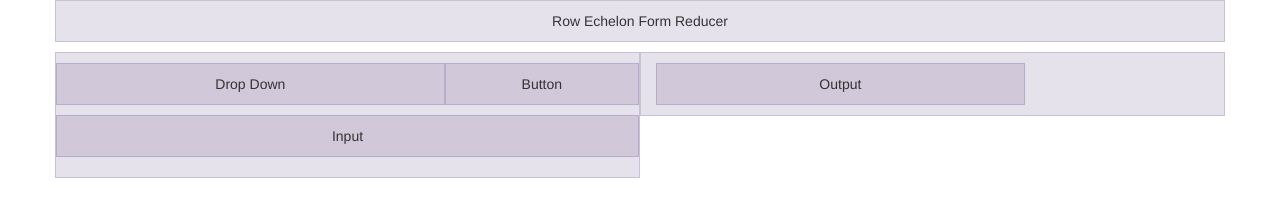
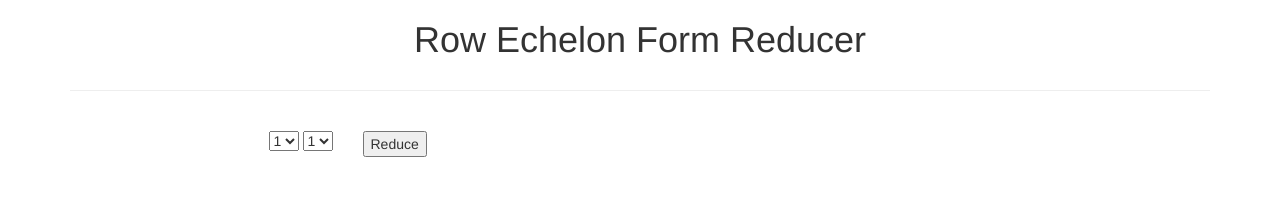
Before and after one commit to cwright11/CS-460, a plain HTML site: page HW 2/index.html in a window 1280 px wide. Drawn offline with nearby package versions, Linux system fonts and the light colour scheme.

Commit message:
Inputs complete

```diff
--- a/HW 2/index.html
+++ b/HW 2/index.html
@@ -23,23 +23,90 @@
 </head>
 <body>
     <div class="container">
+
+       <!-- Top Title -->
         <div class="row">
-            <div class="col-xs-12">Row Echelon Form Reducer</div>
+            <div class="col-xs-12"><h1 class="title">Row Echelon Form Reducer</h1></div>
         </div>
+
+        <!-- Bar under title and space after bar -->
+        <hr><br>
+
+        <!-- Drop Downs, Button, Matrix Input -->
         <div class="row">
             <div class="col-sm-6">
+
+               <!-- Drop Downs, Button -->
                 <div class="row">
-                    <div class="col-xs-8">Drop Down</div>
-                    <div class="col-xs-4">Button</div>
+
+                   <!-- Drop Down - Matrix Size Inputs -->
+                    <div class="col-xs-6 dropdown">
+                        <select onchange="makeInputMatrix()" id="mIn">
+                            <option>1</option>
+                            <option>2</option>
+                            <option>3</option>
+                            <option>4</option>
+                            <option>5</option>
+                        </select>
+                        <select onchange="makeInputMatrix()" id="nIn">
+                            <option>1</option>
+                            <option>2</option>
+                            <option>3</option>
+                            <option>4</option>
+                            <option>5</option>
+                        </select>
+                    </div>
+
+                    <!-- Start Button -->
+                    <div class="col-xs-6 button">
+                        <button onclick="test()" id="btn" class="button">Reduce</button>
+                    </div>
                 </div>
+                <br>
+                <!-- Matrix Input -->
                 <div class="row">
-                    <div class="col-xs-12">Input</div>
+                   <div class="col-xs-2"></div>
+                    <div id="matrixIn" class="col-xs-8"></div>
                 </div>
             </div>
+
+            <!-- Row Reducitons Output -->
             <div class="col-sm-6">
-                <div class="col-sm-8">Output</div>
+                <div id="output" class="col-sm-8"></div>
             </div>
         </div>
     </div>
+
+    <!-- JS+JQ Scripts -->
+    <script src="https://ajax.googleapis.com/ajax/libs/jquery/1.12.4/jquery.min.js"></script>
+    <script>
+        function test(){
+            $("#output").append("<b>Appended text</b>");
+        }
+
+        function makeInputMatrix(){
+
+            if(document.getElementById("table") != null){
+                var element = document.getElementById("table");
+                element.parentNode.removeChild(element);
+            }
+
+
+            var codeStr = '<table id="table"><tbody>';
+            var m = document.getElementById("mIn");
+            var m = m.options[m.selectedIndex].text;
+            var n = document.getElementById("nIn");
+            var n = n.options[n.selectedIndex].text;
+            for(i = 0; i<m; i++){
+                codeStr += "<tr>";
+                for(j = 0; j<n; j++){
+                    codeStr += '<td><input type="text" class="lhIn"></td>';
+                }
+                codeStr += '<td><input type="text" class="rhIn"></td></tr>';
+            }
+            codeStr += '</tbody></table>';
+            $("#matrixIn").append(codeStr);
+        }
+    </script>
 </body>
 </html>
--- a/HW 2/styles.css
+++ b/HW 2/styles.css
@@ -1,12 +1,35 @@
-.row {
-    text-align: center;
-    margin-bottom: 1rem;
+
+
+.dropdown {
+    text-align: right;
 }
 
+.button{
+    text-align: left;
+}
 
-[class*="col-"] {
-  padding-top: 1rem;
-  padding-bottom: 1rem;
-  background-color: rgba(86,61,124,.15);
-  border: 1px solid rgba(86,61,124,.2);
+.title{
+    font-size: 48;
+    text-align: center;
 }
+
+#table{
+    margin-left:auto;
+    margin-right:auto;
+}
+
+input {
+    display: block;
+    padding: 0;
+    margin: 0;
+    border: 1;
+    width: 100%;
+}
+
+td{
+    text-align: center;
+    width: 50px;
+    margin: 0;
+    padding: 0;
+    border: 1px solid black;
+}
```
